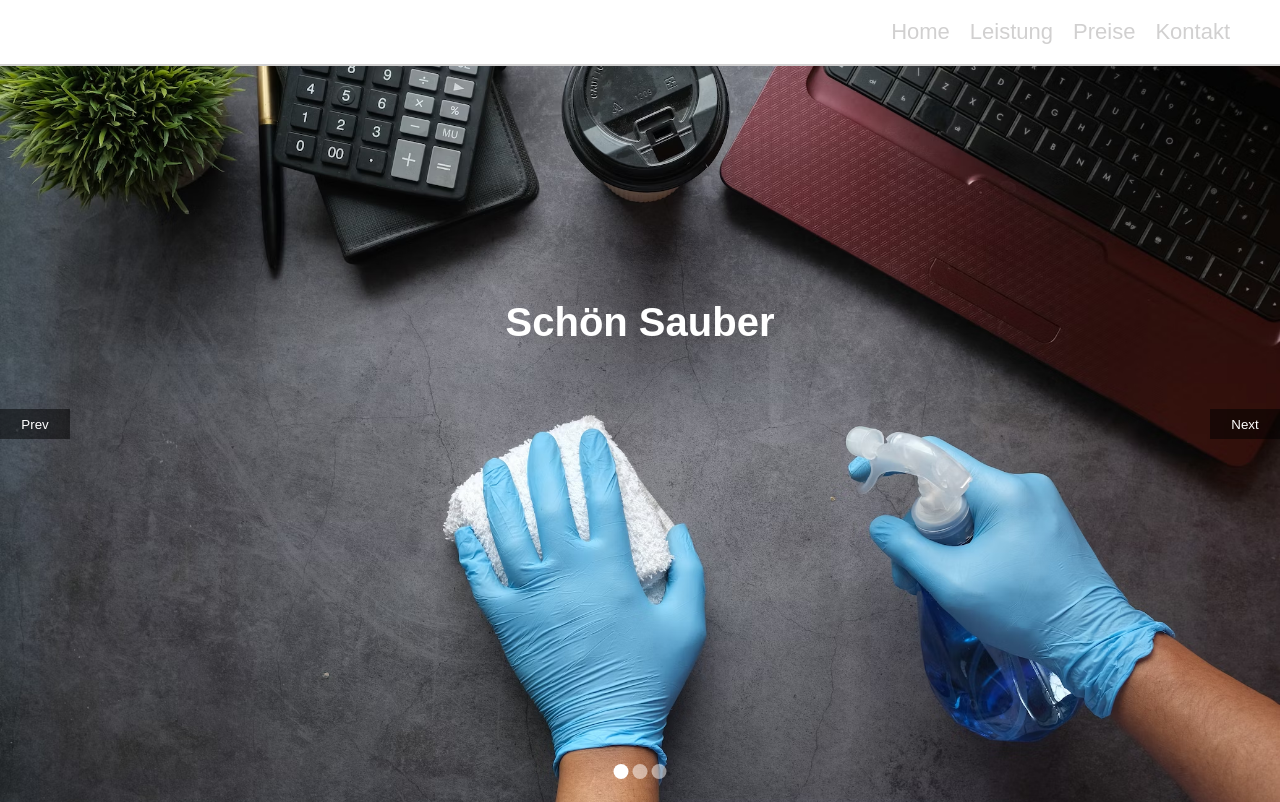
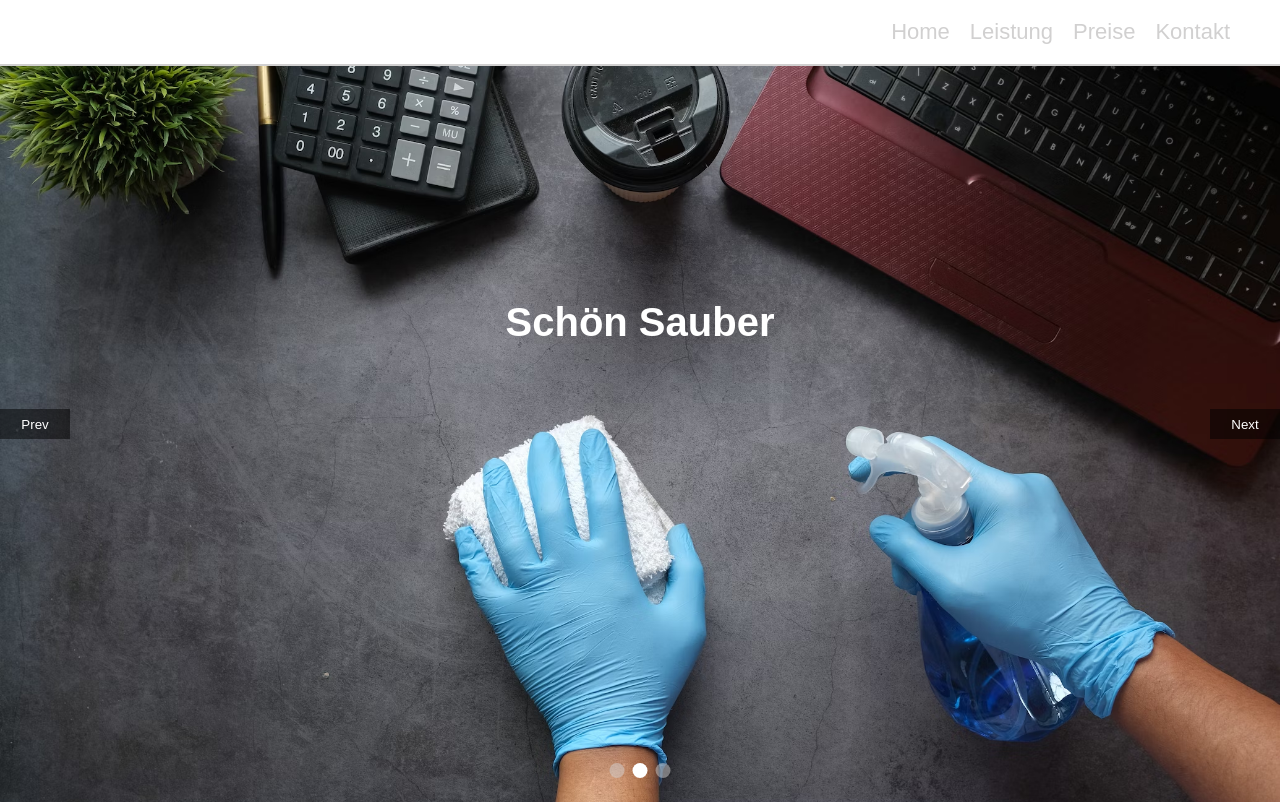
Before and after one commit to PabloReynaga/CleaningServicePage, a Vue app: page / in a window 1280 px wide. Built offline with nearby package versions, Linux system fonts and the light colour scheme.

Commit message:
corousel indicator

```diff
--- a/src/components/slider/Carousel.vue
+++ b/src/components/slider/Carousel.vue
@@ -35,20 +35,20 @@ onMounted(()=>{
     startSlideTimer();
 })
 
-function prev(){
-        const index = currentSlide.value > 0 ? currentSlide.value - 1 : props.slides.length - 1;
+function prev(step = - 1){
+        const index = currentSlide.value > 0 ? currentSlide.value + step : props.slides.length - 1;
         SetCurrentSlide(index);
         direction.value = "left"
         startSlideTimer();
 }
-function _next(){
-    const index = currentSlide.value < props.slides.length -1 ? currentSlide.value + 1 : 0;
+function _next(step = 1){
+    const index = currentSlide.value < props.slides.length -1 ? currentSlide.value + step : 0;
         SetCurrentSlide(index);
         direction.value = "right"
 
 }
-function next(){
-        _next();
+function next(step = 1){
+        _next(step);
         startSlideTimer();
 }
 
@@ -56,12 +56,21 @@ onBeforeUnmount(()=>{
     stopSlideTimer();
 
 })
+function switchSlide(index){
+    const step = index - currentSlide.value;
+    if(step>0){
+        next(step)
+    }else{
+        prev(step)
+    }
+}
 
 </script>
 
 <template>
     <div class="carousel">
         <div class="carousel-inner">
+
             <CarouselItem
             v-for="(slide, index) in slides"
             :slide="slide"
@@ -70,8 +79,15 @@ onBeforeUnmount(()=>{
             :index="index"
             :direction="direction">
             </CarouselItem>
+
             <CarouselControls @prev="prev" @next="next"></CarouselControls>
-            <CarouselIndicator></CarouselIndicator>
+
+            <CarouselIndicator
+            :total="slides.length"
+            :current-index="currentSlide"
+            @switch="switchSlide($event)"
+            >
+            </CarouselIndicator>
         </div>
         <div class="title-container">
             <h1 class="title-home">Schön Sauber</h1>
--- a/src/components/slider/CarouselIndicator.vue
+++ b/src/components/slider/CarouselIndicator.vue
@@ -1,17 +1,16 @@
 <script setup>
-
+const props = defineProps(['total', 'currentIndex'])
+const emit = defineEmits(['switch'])
 </script>
 <template>
     <div class="carousel-indicators">
-        <button class="carousel-indicator-item active">
-
-        </button>
-        <button class="carousel-indicator-item">
-
-        </button>
-        <button class="carousel-indicator-item">
-
-        </button>
+        <button
+        class="carousel-indicator-item"
+        :class="{active: currentIndex === index}"
+        v-for="(item,index) in total"
+        :key="index"
+        @click="$emit('switch', index)">
+    </button>
     </div>
 </template>
 <style lang="scss">
@@ -21,7 +20,6 @@
     transform: translateX(-50%);
     left: 50%;
     bottom: 20px;
-    cursor: pointer;
     background-color: transparent;
 
 }
@@ -29,14 +27,16 @@
     width: 15px;
     height: 15px;
     border: none;
-    background-color: $white;
-    margin: 2px;
+    background-color: $grey;
+    margin: 4px;
     opacity: .5;
     border-radius: 50%;
+    cursor: pointer;
 
 
 }
 .active{
     opacity: 1;
+    background-color: $white;
 }
 </style>
```
